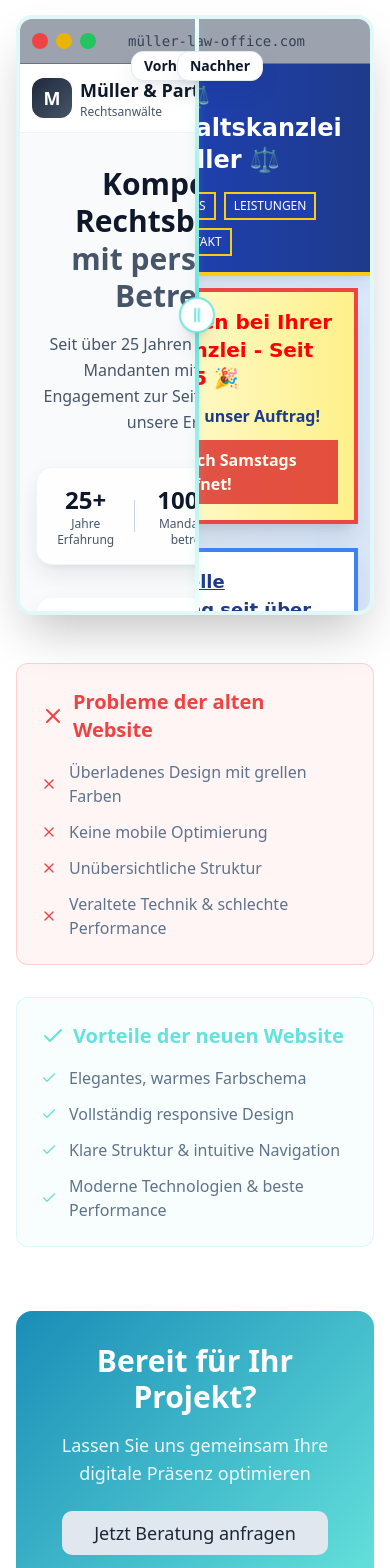
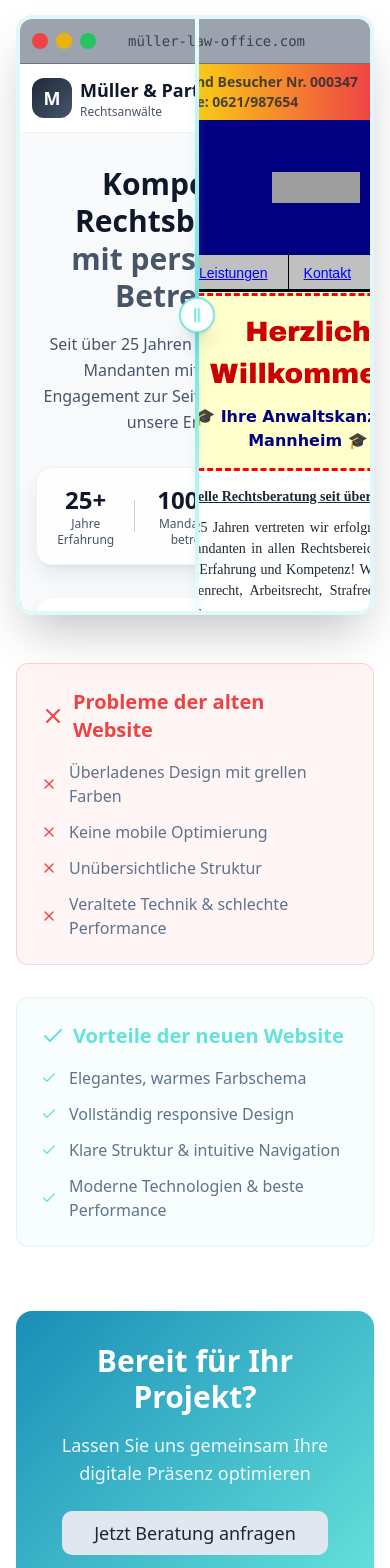
Before and after one commit to Connected-Robin-Lehmann/connected-rl, a React (Vite) app: page /services in a window 390 px wide. Shown: the part 2220-3788 px from the top of the page. Built offline with nearby package versions, Linux system fonts and the light colour scheme; grey boxes are pictures that could not be loaded.

Commit message:
Refactor Before/After Comparison

```diff
--- a/src/components/BeforeAfterComparison.tsx
+++ b/src/components/BeforeAfterComparison.tsx
@@ -200,158 +200,256 @@ const BeforeAfterComparison = () => {
               </div>
             </div>
 
-            {/* Old Website Content - Uglier design */}
-            <div className="min-h-[1200px] bg-gradient-to-br from-gray-200 via-blue-100 to-gray-300">
-              {/* Header with Comic Sans */}
-              <div className="bg-gradient-to-r from-blue-900 via-blue-800 to-blue-900 text-white p-4 md:p-6 border-b-4 border-yellow-400 shadow-lg">
-                <h1 className="text-2xl md:text-3xl font-bold mb-4 text-center" style={{ fontFamily: 'Comic Sans MS, cursive' }}>
-                  ⚖️ Rechtsanwaltskanzlei Dr. Müller ⚖️
-                </h1>
-                <div className="flex flex-wrap justify-center gap-2 md:gap-4 text-xs md:text-sm">
-                  <span className="border-2 border-yellow-400 px-2 md:px-3 py-1 bg-blue-800">HOME</span>
-                  <span className="border-2 border-yellow-400 px-2 md:px-3 py-1 bg-blue-800">
-                    ÜBER UNS
-                  </span>
-                  <span className="border-2 border-yellow-400 px-2 md:px-3 py-1 bg-blue-800">
-                    LEISTUNGEN
-                  </span>
-                  <span className="border-2 border-yellow-400 px-2 md:px-3 py-1 bg-blue-800">KONTAKT</span>
+            {/* Old Website Content - Poorly built, no concept */}
+            <div className="min-h-[1200px] bg-white">
+              {/* Top Banner - like old Geocities sites */}
+              <div className="bg-gradient-to-r from-red-500 via-yellow-400 to-red-500 p-2 text-center">
+                <div className="text-sm font-bold animate-pulse">
+                  🔥 WILLKOMMEN! Sie sind Besucher Nr. 000347 🔥 Neue Hotline: 0621/987654
                 </div>
               </div>
 
-              {/* Main Content */}
-              <div className="p-3 md:p-6">
-                {/* Welcome Section with blinking text */}
-                <div className="bg-gradient-to-r from-yellow-200 via-yellow-100 to-yellow-200 border-4 border-red-500 p-4 md:p-6 mb-6 text-center shadow-xl">
-                  <h2 className="text-xl md:text-2xl font-bold mb-3" style={{ fontFamily: 'Comic Sans MS, cursive', color: '#ff0000' }}>
-                    🎉 Willkommen bei Ihrer Anwaltskanzlei - Seit 1995 🎉
-                  </h2>
-                  <p className="text-base md:text-lg font-bold text-blue-900">Ihre Rechte sind unser Auftrag!</p>
-                  <div className="mt-3 bg-red-600 text-white px-4 py-2 inline-block animate-pulse font-bold">
-                    NEU: Jetzt auch Samstags geöffnet!
+              {/* Header - messy table layout */}
+              <table width="100%" cellPadding="0" cellSpacing="0" style={{ backgroundColor: '#000080' }}>
+                <tbody>
+                  <tr>
+                    <td width="30%" style={{ padding: '15px' }}>
+                      <div style={{ fontFamily: 'Times New Roman', color: 'yellow', fontSize: '24px', fontWeight: 'bold' }}>
+                        Dr. Müller
+                      </div>
+                      <div style={{ fontFamily: 'Arial', color: 'white', fontSize: '11px' }}>
+                        Rechtsanwalt • Seit 1995
+                      </div>
+                    </td>
+                    <td style={{ textAlign: 'right', padding: '10px' }}>
+                      <img src="https://web.archive.org/web/20091027053842im_/http://geocities.com/animated_gifs/under_construction.gif"
+                           alt="construction"
+                           style={{ width: '88px', height: '31px', display: 'inline-block' }}
+                           onError={(e) => { e.currentTarget.style.display = 'none' }} />
+                    </td>
+                  </tr>
+                </tbody>
+              </table>
+
+              {/* Navigation as table */}
+              <table width="100%" cellPadding="0" cellSpacing="0" style={{ backgroundColor: '#c0c0c0', borderBottom: '3px solid black' }}>
+                <tbody>
+                  <tr>
+                    <td style={{ padding: '5px 15px', borderRight: '1px solid black' }}>
+                      <a style={{ color: 'blue', textDecoration: 'underline', fontFamily: 'Arial', fontSize: '14px' }}>Home</a>
+                    </td>
+                    <td style={{ padding: '5px 15px', borderRight: '1px solid black' }}>
+                      <a style={{ color: 'blue', textDecoration: 'underline', fontFamily: 'Arial', fontSize: '14px' }}>Über uns</a>
+                    </td>
+                    <td style={{ padding: '5px 15px', borderRight: '1px solid black' }}>
+                      <a style={{ color: 'blue', textDecoration: 'underline', fontFamily: 'Arial', fontSize: '14px' }}>Leistungen</a>
+                    </td>
+                    <td style={{ padding: '5px 15px' }}>
+                      <a style={{ color: 'blue', textDecoration: 'underline', fontFamily: 'Arial', fontSize: '14px' }}>Kontakt</a>
+                    </td>
+                  </tr>
+                </tbody>
+              </table>
+
+              {/* Main content - chaotic table layout */}
+              <table width="100%" cellPadding="0" cellSpacing="10">
+                <tbody>
+                  <tr>
+                    {/* Left sidebar */}
+                    <td width="20%" valign="top" style={{ backgroundColor: '#ffffe0', border: '2px solid #800000', padding: '10px' }}>
+                      <div style={{ fontFamily: 'Verdana', fontSize: '12px', fontWeight: 'bold', color: '#800000', marginBottom: '10px' }}>
+                        ★ AKTUELL ★
+                      </div>
+                      <div style={{ fontFamily: 'Arial', fontSize: '10px', lineHeight: '1.4', marginBottom: '15px' }}>
+                        Kostenlose Erstberatung! Rufen Sie jetzt an!
+                      </div>
+                      <div style={{ fontFamily: 'Verdana', fontSize: '12px', fontWeight: 'bold', color: '#800000', marginBottom: '10px' }}>
+                        KONTAKT
+                      </div>
+                      <div style={{ fontFamily: 'Arial', fontSize: '10px', lineHeight: '1.6' }}>
+                        Tel: 0621 / 987654<br />
+                        Fax: 0621 / 987655<br />
+                        Email:<br />
+                        <a style={{ color: 'blue', textDecoration: 'underline', fontSize: '9px' }}>info@mueller-law.de</a>
+                      </div>
+                      <div style={{ marginTop: '20px', padding: '5px', backgroundColor: '#ff6600', color: 'white', textAlign: 'center', fontWeight: 'bold', fontSize: '11px' }}>
+                        NEU: Auch Samstags!
+                      </div>
+                      <div style={{ marginTop: '15px', border: '1px solid #666', padding: '5px', backgroundColor: 'white' }}>
+                        <div style={{ fontFamily: 'Arial', fontSize: '9px', fontWeight: 'bold', marginBottom: '5px' }}>
+                          Besucherzähler:
+                        </div>
+                        <div style={{ fontFamily: 'Courier New', fontSize: '14px', color: 'red', fontWeight: 'bold' }}>
+                          000347
                         </div>
                       </div>
+                    </td>
 
-                {/* Main Text */}
-                <div className="bg-white border-4 border-blue-500 p-4 md:p-6 mb-6 shadow-lg">
-                  <h3 className="text-lg md:text-xl font-bold mb-3 text-blue-900 underline" style={{ fontFamily: 'Comic Sans MS, cursive' }}>
-                    ⭐ Professionelle Rechtsberatung seit über 25 Jahren ⭐
-                  </h3>
-                  <p className="mb-4 text-sm md:text-base text-justify leading-relaxed">
-                    Seit über 25 Jahren vertreten wir erfolgreich die Interessen
-                    unserer Mandanten in allen Rechtsbereichen. Vertrauen Sie
-                    auf unsere Erfahrung und Kompetenz! Wir sind spezialisiert
-                    auf Familienrecht, Arbeitsrecht, Strafrecht, Zivilrecht und
-                    vieles mehr.
+                    {/* Main content */}
+                    <td width="80%" valign="top" style={{ padding: '0 10px' }}>
+                      {/* Welcome banner */}
+                      <div style={{ backgroundColor: '#ffffcc', border: '3px dashed #ff0000', padding: '15px', marginBottom: '15px' }}>
+                        <center>
+                          <h1 style={{ fontFamily: 'Arial Black', color: '#cc0000', fontSize: '28px', margin: '0 0 10px 0' }}>
+                            Herzlich Willkommen!
+                          </h1>
+                          <p style={{ fontFamily: 'Comic Sans MS', fontSize: '16px', color: '#000080', fontWeight: 'bold' }}>
+                            🎓 Ihre Anwaltskanzlei in Mannheim 🎓
                           </p>
-                  <p className="font-bold text-red-600 text-base md:text-lg">
-                    ☎️ Kontaktieren Sie uns noch heute für eine kostenlose
-                    Erstberatung!
-                  </p>
-                  <div className="mt-4 bg-green-200 border-2 border-green-600 p-3 text-center">
-                    <p className="font-bold text-green-800">✓ Über 1000 zufriedene Mandanten</p>
-                    <p className="font-bold text-green-800">✓ 95% Erfolgsquote</p>
-                    <p className="font-bold text-green-800">✓ Kostenlose Erstberatung</p>
-                  </div>
+                        </center>
                       </div>
 
-                {/* Services */}
-                <div className="grid md:grid-cols-2 gap-4 mb-6">
-                  <div className="bg-gradient-to-br from-pink-200 to-pink-100 border-4 border-purple-500 p-4 shadow-lg">
-                    <h4 className="text-base md:text-lg font-bold mb-2 text-purple-900" style={{ fontFamily: 'Comic Sans MS, cursive' }}>
-                      ⚖️ Familienrecht
-                    </h4>
-                    <p className="text-sm md:text-base mb-3">
-                      Scheidung, Sorgerecht, Unterhalt - wir helfen Ihnen
-                      kompetent und diskret!
+                      {/* Main text - no structure */}
+                      <div style={{ fontFamily: 'Times New Roman', fontSize: '14px', lineHeight: '1.5', textAlign: 'justify' }}>
+                        <p style={{ marginBottom: '10px' }}>
+                          <b><u>Professionelle Rechtsberatung seit über 25 Jahren</u></b>
                         </p>
-                    <div className="mt-3 bg-blue-400 text-white p-2 text-center text-xs md:text-sm font-bold border-2 border-blue-600 animate-pulse">
-                      ⭐ Kostenlose Erstberatung ⭐
-                    </div>
-                  </div>
-                  <div className="bg-gradient-to-br from-green-200 to-green-100 border-4 border-orange-500 p-4 shadow-lg">
-                    <h4 className="text-base md:text-lg font-bold mb-2 text-orange-900" style={{ fontFamily: 'Comic Sans MS, cursive' }}>
-                      🏢 Arbeitsrecht
-                    </h4>
-                    <p className="text-sm md:text-base mb-3">
-                      Kündigung, Abfindung, Arbeitsverträge - Ihre Rechte
-                      durchsetzen
+                        <p style={{ marginBottom: '10px' }}>
+                          Seit über 25 Jahren vertreten wir erfolgreich die Interessen unserer Mandanten in allen Rechtsbereichen.
+                          Vertrauen Sie auf unsere Erfahrung und Kompetenz! Wir sind spezialisiert auf Familienrecht, Arbeitsrecht,
+                          Strafrecht, Zivilrecht und vieles mehr.
                         </p>
-                    <div className="mt-3 bg-green-500 text-white p-2 text-center text-xs md:text-sm font-bold border-2 border-green-700 animate-pulse">
-                      ⏰ Auch Termine außerhalb der Geschäftszeiten
-                    </div>
-                  </div>
                       </div>
 
-                {/* Contact */}
-                <div className="bg-gradient-to-r from-red-600 via-orange-600 to-red-600 text-white p-4 md:p-6 text-center border-4 border-yellow-300 shadow-2xl">
-                  <h3 className="text-xl md:text-2xl font-bold mb-3 animate-pulse" style={{ fontFamily: 'Comic Sans MS, cursive' }}>
-                    📞 Kontaktieren Sie uns JETZT! 📞
-                  </h3>
-                  <p className="text-lg md:text-xl font-bold mb-2">Telefon: 0621 / 987654</p>
-                  <p className="text-base md:text-lg mt-2">E-Mail: info@mueller-law.de</p>
-                  <div className="mt-4 bg-yellow-400 text-black px-4 py-2 inline-block font-bold border-2 border-black">
-                    Rufen Sie an - Wir beraten Sie gerne!
-                  </div>
+                      {/* Random animated gif banner */}
+                      <div style={{ margin: '15px 0', padding: '10px', backgroundColor: '#ff99cc', border: '5px ridge #cc00cc', textAlign: 'center' }}>
+                        <span style={{ fontFamily: 'Impact', fontSize: '20px', color: '#ffffff', textShadow: '2px 2px #000000' }}>
+                          ✨ KOSTENLOSE ERSTBERATUNG ✨
+                        </span>
                       </div>
 
-                {/* More Content for Scrolling */}
-                <div className="mt-6 space-y-4">
-                  <div className="bg-white border-3 border-blue-600 p-4 shadow-lg">
-                    <h4 className="text-lg md:text-xl font-bold mb-3 text-blue-900" style={{ fontFamily: 'Comic Sans MS, cursive' }}>
-                      🏆 Unsere Erfolge:
-                    </h4>
-                    <ul className="list-disc list-inside space-y-1 text-sm md:text-base">
-                      <li>Über 1000 erfolgreich abgeschlossene Fälle</li>
-                      <li>25 Jahre Berufserfahrung</li>
-                      <li>Spezialisierung auf komplexe Rechtsfälle</li>
-                      <li>Transparente und faire Kostenabrechnung</li>
-                      <li>Persönliche Betreuung durch erfahrene Anwälte</li>
-                      <li>Schnelle Reaktionszeiten</li>
+                      {/* Services - bad table */}
+                      <table width="100%" cellPadding="8" cellSpacing="0" style={{ marginTop: '20px' }}>
+                        <tbody>
+                          <tr>
+                            <td width="50%" style={{ backgroundColor: '#e6f2ff', border: '2px solid #0066cc', verticalAlign: 'top' }}>
+                              <h3 style={{ fontFamily: 'Arial', color: '#0066cc', fontSize: '16px', margin: '0 0 8px 0' }}>
+                                ⚖️ Familienrecht
+                              </h3>
+                              <div style={{ fontFamily: 'Verdana', fontSize: '11px' }}>
+                                <p>Scheidung, Sorgerecht, Unterhalt - wir helfen Ihnen kompetent und diskret!</p>
+                                <ul style={{ margin: '5px 0', paddingLeft: '20px' }}>
+                                  <li>Scheidungsverfahren</li>
+                                  <li>Sorgerecht & Umgang</li>
+                                  <li>Unterhalt & Versorgungsausgleich</li>
                                 </ul>
                               </div>
+                            </td>
+                            <td width="50%" style={{ backgroundColor: '#fff0e6', border: '2px solid #cc6600', verticalAlign: 'top' }}>
+                              <h3 style={{ fontFamily: 'Arial', color: '#cc6600', fontSize: '16px', margin: '0 0 8px 0' }}>
+                                🏢 Arbeitsrecht
+                              </h3>
+                              <div style={{ fontFamily: 'Verdana', fontSize: '11px' }}>
+                                <p>Kündigung, Abfindung, Arbeitsverträge - Ihre Rechte durchsetzen</p>
+                                <ul style={{ margin: '5px 0', paddingLeft: '20px' }}>
+                                  <li>Kündigungsschutz</li>
+                                  <li>Abfindungsverhandlungen</li>
+                                  <li>Arbeitsverträge</li>
+                                </ul>
+                              </div>
+                            </td>
+                          </tr>
+                        </tbody>
+                      </table>
 
-                  <div className="bg-gradient-to-r from-blue-200 to-purple-200 border-3 border-purple-500 p-4 shadow-lg">
-                    <h4 className="text-lg md:text-xl font-bold mb-3" style={{ fontFamily: 'Comic Sans MS, cursive' }}>
-                      ⏰ Öffnungszeiten:
-                    </h4>
-                    <div className="text-sm md:text-base">
-                      <p className="font-bold">Montag - Freitag: 8:00 - 18:00 Uhr</p>
-                      <p className="font-bold">Samstag: 9:00 - 14:00 Uhr</p>
-                      <p className="mt-3 font-bold text-red-600 bg-yellow-200 p-2 border-2 border-red-600">
-                        ⚡ Termine auch außerhalb der Öffnungszeiten nach
-                        Vereinbarung möglich!
+                      {/* Random centered content */}
+                      <div style={{ marginTop: '20px', textAlign: 'center' }}>
+                        <table width="90%" align="center" cellPadding="10" style={{ backgroundColor: '#ccffcc', border: '3px double #006600' }}>
+                          <tbody>
+                            <tr>
+                              <td>
+                                <div style={{ fontFamily: 'Georgia', fontSize: '18px', color: '#006600', fontWeight: 'bold', marginBottom: '10px' }}>
+                                  Unsere Erfolge:
+                                </div>
+                                <div style={{ fontFamily: 'Arial', fontSize: '12px', textAlign: 'left' }}>
+                                  ✓ Über 1000 zufriedene Mandanten<br />
+                                  ✓ 95% Erfolgsquote<br />
+                                  ✓ 25 Jahre Berufserfahrung<br />
+                                  ✓ Transparente Kostenabrechnung<br />
+                                  ✓ Persönliche Betreuung
+                                </div>
+                              </td>
+                            </tr>
+                          </tbody>
+                        </table>
+                      </div>
+
+                      {/* Testimonials - badly formatted */}
+                      <div style={{ marginTop: '25px', padding: '15px', backgroundColor: '#f0f0f0', border: '1px solid #999' }}>
+                        <h3 style={{ fontFamily: 'Courier New', fontSize: '16px', color: '#333', marginBottom: '10px' }}>
+                          {'>>>'} Das sagen unsere Mandanten:
+                        </h3>
+                        <div style={{ backgroundColor: 'white', padding: '10px', marginBottom: '10px', borderLeft: '4px solid #666' }}>
+                          <p style={{ fontFamily: 'Times New Roman', fontSize: '13px', fontStyle: 'italic', marginBottom: '5px' }}>
+                            "Hervorragende Beratung und professionelle Abwicklung meines Scheidungsverfahrens. Sehr empfehlenswert!"
+                          </p>
+                          <p style={{ fontFamily: 'Arial', fontSize: '11px', fontWeight: 'bold', color: '#666' }}>
+                            - Maria S., Mandantin seit 2022
+                          </p>
+                        </div>
+                        <div style={{ backgroundColor: 'white', padding: '10px', borderLeft: '4px solid #666' }}>
+                          <p style={{ fontFamily: 'Times New Roman', fontSize: '13px', fontStyle: 'italic', marginBottom: '5px' }}>
+                            "Kompetente Vertretung im Arbeitsrecht. Dank der Kanzlei konnte ich eine faire Abfindung erzielen."
+                          </p>
+                          <p style={{ fontFamily: 'Arial', fontSize: '11px', fontWeight: 'bold', color: '#666' }}>
+                            - Thomas K., Mandant seit 2021
                           </p>
                         </div>
                       </div>
 
-                  {/* Testimonials */}
-                  <div className="bg-gradient-to-br from-green-100 to-yellow-100 border-4 border-green-500 p-4 shadow-lg">
-                    <h4 className="text-lg md:text-xl font-bold mb-3 text-green-900" style={{ fontFamily: 'Comic Sans MS, cursive' }}>
-                      💬 Das sagen unsere Mandanten:
-                    </h4>
-                    <div className="space-y-3 text-sm md:text-base">
-                      <div className="bg-white p-3 border-2 border-blue-400">
-                        <p className="italic mb-2">"Hervorragende Beratung und professionelle Abwicklung meines Scheidungsverfahrens. Sehr empfehlenswert!"</p>
-                        <p className="font-bold text-blue-900">- Maria S., Mandantin seit 2022</p>
+                      {/* Opening hours - random placement */}
+                      <table width="100%" cellPadding="8" style={{ marginTop: '20px', backgroundColor: '#ffe6e6', border: '2px solid #cc0000' }}>
+                        <tbody>
+                          <tr>
+                            <td>
+                              <div style={{ fontFamily: 'Impact', fontSize: '18px', color: '#cc0000', marginBottom: '10px' }}>
+                                ÖFFNUNGSZEITEN:
                               </div>
-                      <div className="bg-white p-3 border-2 border-blue-400">
-                        <p className="italic mb-2">"Kompetente Vertretung im Arbeitsrecht. Dank der Kanzlei konnte ich eine faire Abfindung erzielen."</p>
-                        <p className="font-bold text-blue-900">- Thomas K., Mandant seit 2021</p>
+                              <div style={{ fontFamily: 'Verdana', fontSize: '12px' }}>
+                                <b>Montag - Freitag:</b> 8:00 - 18:00 Uhr<br />
+                                <b>Samstag:</b> 9:00 - 14:00 Uhr<br />
+                                <br />
+                                <span style={{ color: '#cc0000', fontWeight: 'bold' }}>
+                                  ⚡ Termine auch außerhalb der Öffnungszeiten nach Vereinbarung möglich!
+                                </span>
                               </div>
+                            </td>
+                          </tr>
+                        </tbody>
+                      </table>
+                    </td>
+                  </tr>
+                </tbody>
+              </table>
+
+              {/* Footer - centered with bad formatting */}
+                      <div style={{ marginTop: '30px', padding: '20px', backgroundColor: '#000080', borderTop: '5px solid gold' }}>
+                <center>
+                  <div style={{ fontFamily: 'Arial', fontSize: '16px', color: 'yellow', fontWeight: 'bold', marginBottom: '10px' }}>
+                    📞 KONTAKTIEREN SIE UNS JETZT! 📞
                   </div>
+                  <div style={{ fontFamily: 'Times New Roman', fontSize: '14px', color: 'white' }}>
+                    <p>Telefon: 0621 / 987654</p>
+                    <p>E-Mail: info@mueller-law.de</p>
                   </div>
-
-                  {/* Additional outdated elements */}
-                  <div className="bg-yellow-200 border-4 border-red-500 p-4 animate-pulse">
-                    <h4 className="text-base md:text-lg font-bold text-red-600">⚠️ Wichtiger Hinweis:</h4>
-                    <p className="text-xs md:text-sm mt-2 font-bold">
-                      Diese Website wurde zuletzt im Jahr 2010 aktualisiert.
-                      Aktuelle Informationen erhalten Sie telefonisch oder per
-                      E-Mail.
-                    </p>
+                  <div style={{ marginTop: '15px' }}>
+                    <button style={{
+                      backgroundColor: 'yellow',
+                      color: 'black',
+                      padding: '10px 20px',
+                      border: '3px outset #666',
+                      fontFamily: 'Arial Black',
+                      fontSize: '14px',
+                      cursor: 'pointer'
+                    }}>
+                      {'>>>'} JETZT ANRUFEN! {'<<<'}
+                    </button>
                   </div>
+                  <div style={{ marginTop: '20px', fontSize: '10px', color: '#cccccc', fontFamily: 'Arial' }}>
+                    <p>© 2010 Rechtsanwaltskanzlei Dr. Müller | Letzte Aktualisierung: 15.03.2010</p>
+                    <p style={{ fontSize: '8px' }}>Best viewed with Internet Explorer 6.0 at 1024x768 resolution</p>
                   </div>
+                </center>
               </div>
             </div>
           </div>
@@ -964,17 +1062,6 @@ const BeforeAfterComparison = () => {
                 </div>
               </div>
 
-              {/* Labels */}
-              <div className="absolute top-8 -left-16 text-center">
-                <div className="bg-white text-slate-900 px-3 py-1 rounded-lg shadow-lg text-sm font-semibold border border-slate-200">
-                  Vorher
-                </div>
-              </div>
-              <div className="absolute top-8 -right-16 text-center">
-                <div className="bg-white text-slate-900 px-3 py-1 rounded-lg shadow-lg text-sm font-semibold border border-slate-200">
-                  Nachher
-                </div>
-              </div>
             </div>
           )}
         </div>
```
Lines whose indentation alone changed are shown as unchanged.
